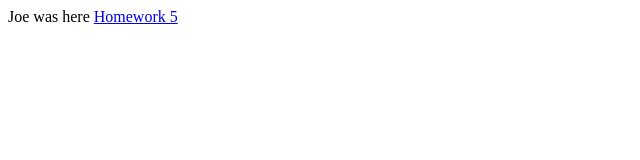
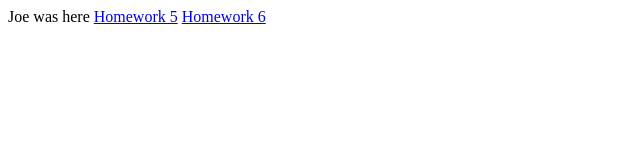
Before and after one commit to jganley45/jganley45.github.io, a plain HTML site: page index.html in a window 1280 px wide. Shown: the whole page, without its empty margins (0-640 px from the left). Drawn offline with Linux system fonts and the light colour scheme.

Commit message:
added thing

```diff
--- a/index.html
+++ b/index.html
@@ -1,3 +1,4 @@
 Joe was here
 
 <a href="hw5">Homework 5</a>
+<a href="hw6">Homework 6</a>
```
